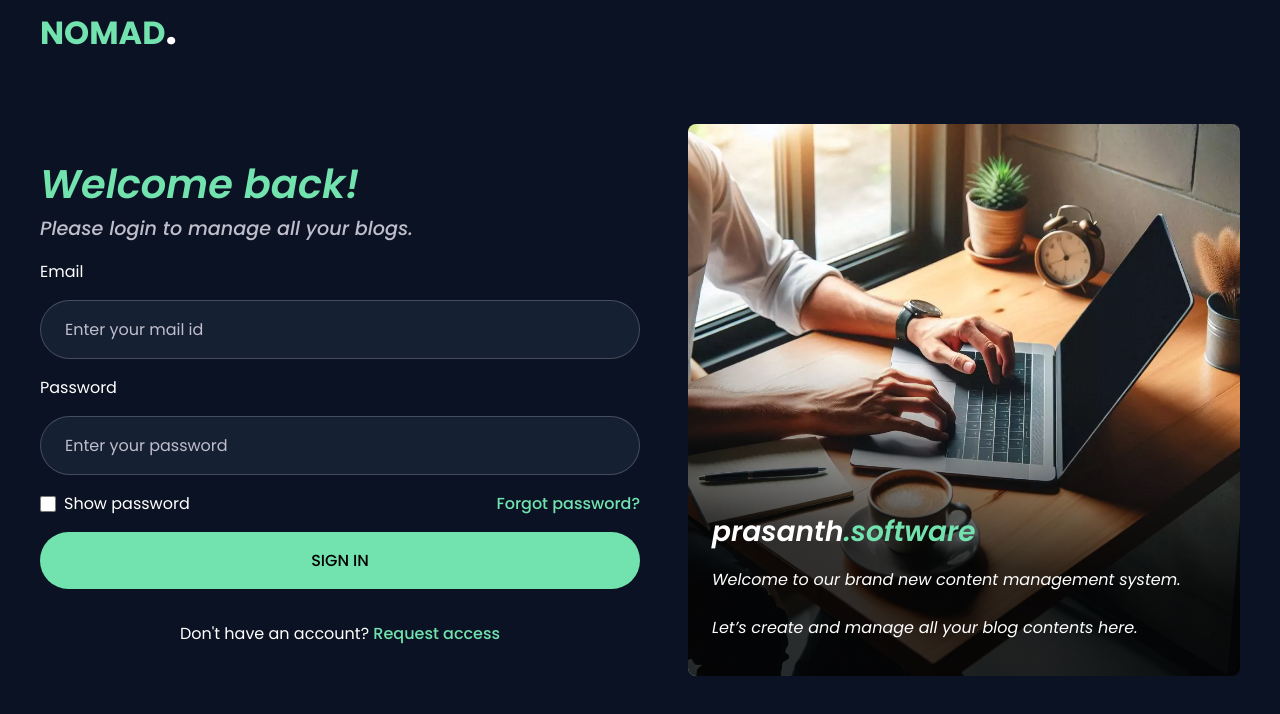
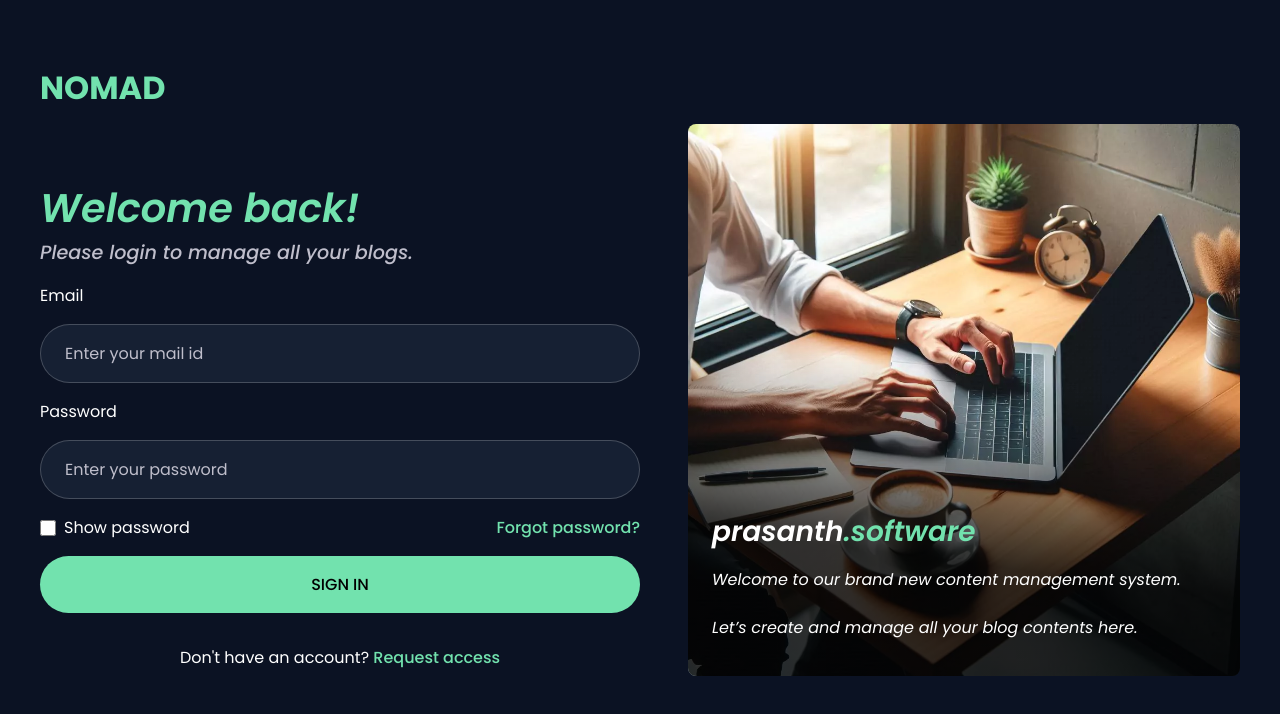
Before and after one commit to SELVAPRASANTH-SELLASAMY/nomad, a React (Create React App) app: page /login in a window 1280 px wide. Shown: the top 714 px of the page. Built offline with nearby package versions, Linux system fonts and the light colour scheme.

Commit message:
Minor changes

```diff
--- a/src/App.js
+++ b/src/App.js
@@ -9,8 +9,8 @@ function App(){
   return(
     <Router future={{v7_startTransition: true, v7_relativeSplatPath: true}}>
       <Routes>
-        <Route path='/' element={<Header setSearch={setSearch} setShowNavbar={setShowNavbar}/>}>
-          <Route element={<ProtectedRoute/>}>
+        <Route element={<ProtectedRoute/>}>
+          <Route path='/' element={<Header setSearch={setSearch} setShowNavbar={setShowNavbar}/>}>
             <Route path='/' element={<Sidebar showNavbar={showNavbar} setShowNavbar={setShowNavbar}/>}>
               <Route index element={<Home search={search}/>}/>
               <Route path='editor' element={<Newpost/>}/>
@@ -18,8 +18,8 @@ function App(){
             <Route path='blog' element={<TextComposer/>}/>
             <Route path='settings' element={<Settings/>}/>
           </Route>
-          <Route path='login' element={<Login/>}/>
         </Route>
+        <Route path='login' element={<Login/>}/>
         <Route path='*' element={<NotFound/>}/>
       </Routes>
     </Router>
--- a/src/components/header/Header.jsx
+++ b/src/components/header/Header.jsx
@@ -12,7 +12,7 @@ function Header({setShowNavbar,setSearch}){
     }
     return(
         <>
-            <header className={`w-100 plr-25 fixed left-0 top-0 d-flex center-y ${location.pathname !== '/login' && 'bg-tile-blue border-bottom-grey-01'}`}>
+            <header className="w-100 plr-25 fixed left-0 top-0 d-flex center-y bg-tile-blue border-bottom-grey-01">
                 <h1 onClick={handleSidebar} className={`text-primary fs-7 uppercase mr-2 ${sideBarChilds.includes(location.pathname) && 'pointer'}`}>nomad</h1>
                 {location.pathname === '/' &&
                     <Searchinput setSearch={setSearch}/>
--- a/src/components/login/Main.jsx
+++ b/src/components/login/Main.jsx
@@ -11,9 +11,12 @@ function Main(){
     return(
         <>
             <section className="w-50 h-100 h-min-700px d-iblock content-centered">
-                <mainContext.Provider value={setFormState}>
-                    {formState === 'login' ? <Login/> : formState === 'reset_password' ? <Resetpassword/> : formState === 'set_new_password' ? <Setnewpassword/> : <Requestaccess/>}
-                </mainContext.Provider>
+                <h1 className="text-primary fs-7 uppercase">Nomad</h1>
+                <div style={{minHeight:"625px"}} className='content-centered'>
+                    <mainContext.Provider value={setFormState}>
+                        {formState === 'login' ? <Login/> : formState === 'reset_password' ? <Resetpassword/> : formState === 'set_new_password' ? <Setnewpassword/> : <Requestaccess/>}
+                    </mainContext.Provider>
+                </div>
             </section>
             <Pictureframe/>
         </>
```
